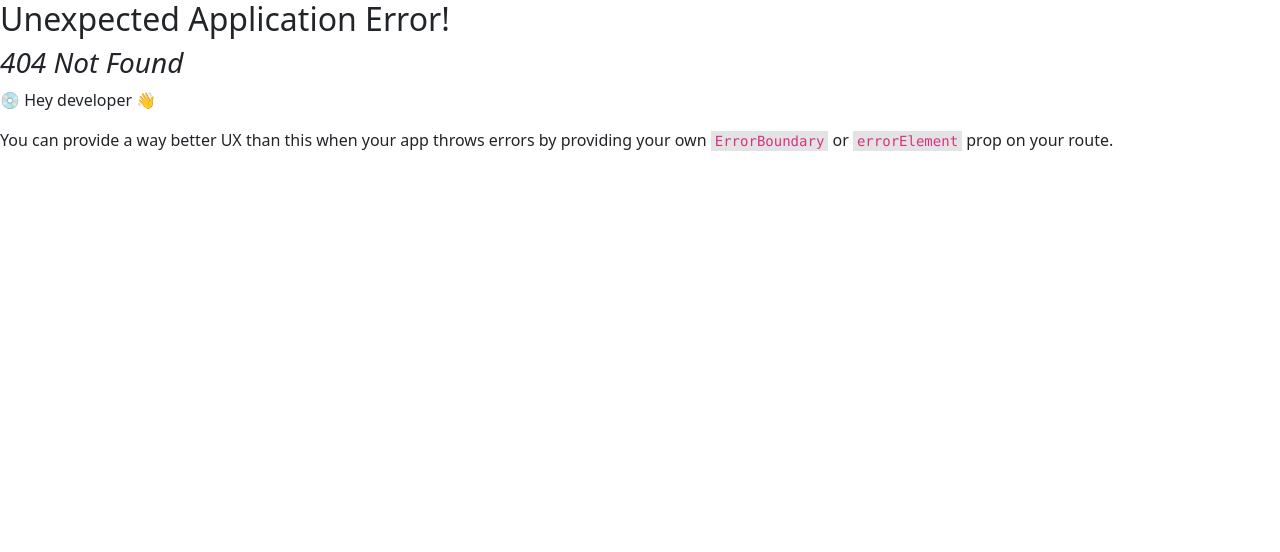
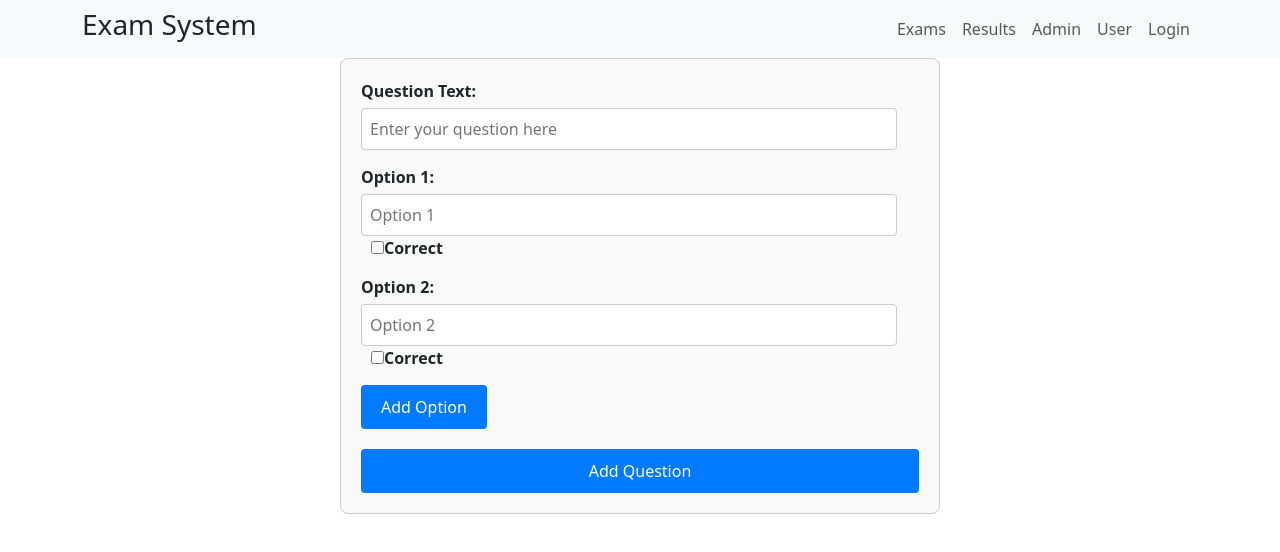
Before and after one commit to TalaatEysa/Exam-System-React-Project, a React (Create React App) app in the folder frontend/: page /exams/1/addQuestions in a window 1280 px wide. Before the commit this address had no page. Shown: the top 552 px of the page. Built offline with nearby package versions, Linux system fonts and the light colour scheme.

Commit message:
insert questions and it's options

```diff
--- a/frontend/src/App.js
+++ b/frontend/src/App.js
@@ -33,7 +33,7 @@ function App() {
           <Route path="exams" element={<Exams/>}/>
           <Route path="/exams/:id" element={<Exam />} />
           <Route path="addExam" element={<AddExam/>}/>
-          <Route path="addQuestions" element={<AddQuestions/>}/>
+          <Route path="/exams/:examId/addQuestions" element={<AddQuestions/>}/>
 
 
 
--- a/frontend/src/api/axios.js
+++ b/frontend/src/api/axios.js
@@ -61,18 +61,21 @@ const addExam = () => {
     return axios.get(`${baseUrl}/exams/`, { headers });
 };
 
-const addQuestions = () => {
-    // Retrieve the token from local storage (or any other secure place)
-    const token = localStorage.getItem('auth_token'); // Adjust according to how you store the token
+const addQuestions = async (questionData) => {
+  const token = localStorage.getItem('auth_token'); // Adjust according to your token storage
 
-    // Create headers object
-    const headers = {
-        'Authorization': `Bearer ${token}`,
-        'Content-Type': 'application/json'
-    };
+  const headers = {
+    'Authorization': `Bearer ${token}`,
+    'Content-Type': 'application/json'
+  };
 
-    // Make the API request with headers
-    return axios.get(`${baseUrl}/questions/`, { headers });
+  try {
+    const response = await axios.post('http://127.0.0.1:8000/api/questions/', questionData, { headers });
+    return response.data;
+  } catch (error) {
+    console.error('Error adding question', error);
+    throw error;
+  }
 };
 
 
--- a/frontend/src/components/Questions/AddQuestions.jsx
+++ b/frontend/src/components/Questions/AddQuestions.jsx
@@ -1,7 +1,82 @@
-import React from 'react'
+import React, { useState } from 'react';
+import { useParams } from 'react-router-dom';
+import {addQuestions} from '../../api/axios'; // Adjust the import path
+import '../../css/AddQuestions.css';
 
-export default function AddQuestions() {
+const AddQuestions = () => {
+  const { examId } = useParams(); // Get the examId from the URL
+  const [questionText, setQuestionText] = useState('');
+  const [options, setOptions] = useState([
+    { option_text: '', is_correct: false },
+    { option_text: '', is_correct: false }
+  ]);
+console.log("exam id is",examId);
+  const handleOptionChange = (index, field, value) => {
+    const newOptions = [...options];
+    newOptions[index][field] = value;
+    setOptions(newOptions);
+  };
+
+  const addOption = () => {
+    setOptions([...options, { option_text: '', is_correct: false }]);
+  };
+
+  const handleSubmit = async (e) => {
+    e.preventDefault();
+
+    const questionData = {
+      exam_id: examId,
+      question_text: questionText,
+      options: options
+    };
+
+    try {
+      const response = await addQuestions(questionData);
+      console.log('Question added successfully', response);
+    } catch (error) {
+      console.error('Error adding question', error);
+    }
+  };
+
   return (
-    <div>AddQuestions</div>
-  )
-}
+    <form onSubmit={handleSubmit} className="form-container">
+      <div className="form-group">
+        <label>Question Text:</label>
+        <input
+          type="text"
+          value={questionText}
+          onChange={(e) => setQuestionText(e.target.value)}
+          className="form-input"
+          placeholder="Enter your question here"
+        />
+      </div>
+      <div className="form-group">
+        {options.map((option, index) => (
+          <div key={index} className="option-group">
+            <label>Option {index + 1}:</label>
+            <input
+              type="text"
+              value={option.option_text}
+              onChange={(e) => handleOptionChange(index, 'option_text', e.target.value)}
+              className="form-input"
+              placeholder={`Option ${index + 1}`}
+            />
+            <label className="correct-label">
+              <input
+                type="checkbox"
+                checked={option.is_correct}
+                onChange={(e) => handleOptionChange(index, 'is_correct', e.target.checked)}
+                className="form-checkbox"
+              />
+              Correct
+            </label>
+          </div>
+        ))}
+        <button type="button" onClick={addOption} className="add-option-button">Add Option</button>
+      </div>
+      <button type="submit" className="submit-button">Add Question</button>
+    </form>
+  );
+};
+
+export default AddQuestions;
--- a/frontend/src/components/exams/Exam.jsx
+++ b/frontend/src/components/exams/Exam.jsx
@@ -1,6 +1,6 @@
 import React, { useEffect, useState } from 'react';
 import { getExamByID } from '../../api/axios';
-import { useParams } from 'react-router-dom';
+import { Link, useParams } from 'react-router-dom';
 import '../../css/Exam.css';
 
 export default function Exam() {
@@ -41,6 +41,7 @@ console.log("exam data is: " , examData);
 
     return (
         <div className="exam-container">
+            <Link to={`addQuestions`} className='btn btn-success'>Add Questions</Link>
             <h1>Name: {examData.name}</h1>
             <p><strong>Description:</strong> {examData.description}</p>
             <p><strong>Duration:</strong> {examData.duration} minutes</p>
--- a/frontend/src/components/exams/Exams.jsx
+++ b/frontend/src/components/exams/Exams.jsx
@@ -8,7 +8,7 @@ export default function Exams() {
      const [exams, setExams] = useState([]);
     const [loading, setLoading] = useState(true);
     const [error, setError] = useState(null);
-    const token = localStorage.getItem('token');
+
 
 
     useEffect(() => {
--- /dev/null
+++ b/frontend/src/css/AddQuestions.css
@@ -0,0 +1,52 @@
+.form-container {
+    max-width: 600px;
+    margin: 0 auto;
+    padding: 20px;
+    border: 1px solid #ccc;
+    border-radius: 8px;
+    background-color: #f9f9f9;
+}
+
+.form-group,
+.option-group {
+    margin-bottom: 15px;
+}
+
+.form-group label,
+.option-group label {
+    display: block;
+    margin-bottom: 5px;
+    font-weight: bold;
+}
+
+.form-input {
+    width: calc(100% - 22px);
+    padding: 8px;
+    border: 1px solid #ccc;
+    border-radius: 4px;
+}
+
+.form-checkbox {
+    margin-left: 10px;
+}
+
+.add-option-button,
+.submit-button {
+    background-color: #007bff;
+    color: white;
+    padding: 10px 20px;
+    border: none;
+    border-radius: 4px;
+    cursor: pointer;
+}
+
+.add-option-button:hover,
+.submit-button:hover {
+    background-color: #0056b3;
+}
+
+.submit-button {
+    display: block;
+    width: 100%;
+    margin-top: 20px;
+}
```
